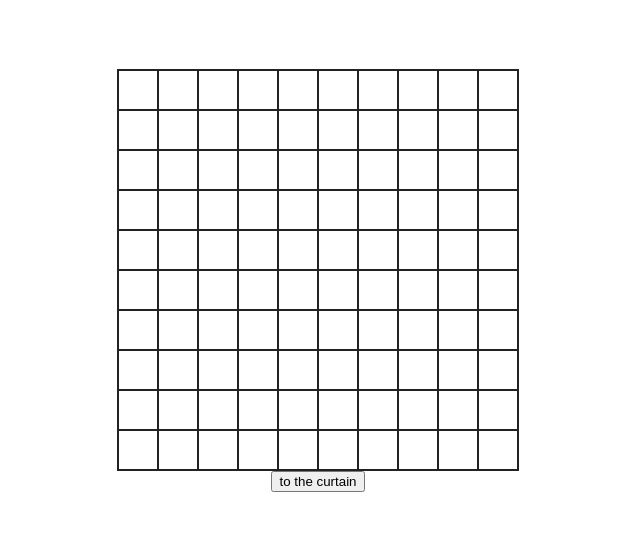
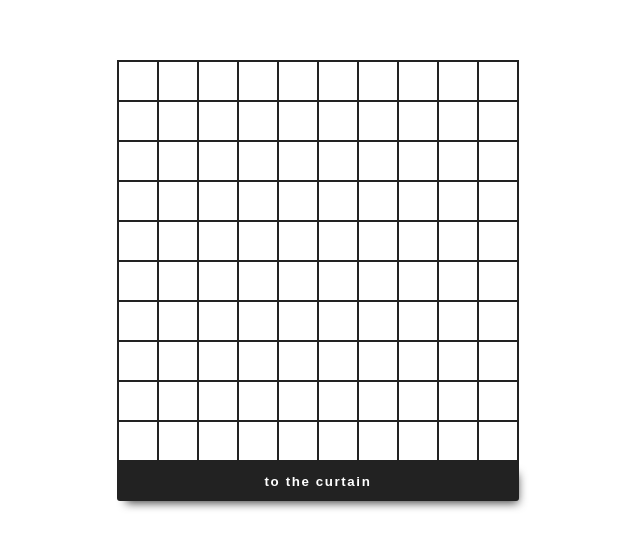
Before and after one commit to ManickYoj/WaterCurtain-2, a website: page index.html in a window 1280 px wide. Shown: the part 128-676 px from the top of the page, without its empty margins (322-962 px from the left). Drawn offline with Linux system fonts and the light colour scheme.

Commit message:
Changed button styling to be more attractive.

```diff
--- a/index.html
+++ b/index.html
@@ -10,7 +10,7 @@
                     <!-- pattern-squares display here -->
                 </div>
                 <div class="flex-parent flex-hcenter">
-                    <button onclick="sendPattern()"> to the curtain </button>
+                    <button class="important-btn" onclick="sendPattern()"> to the curtain </button>
                 </div>
             </div>
         </div>
--- a/main.css
+++ b/main.css
@@ -1,4 +1,22 @@
-html, body { height: 100%; }
+/* -- FONTS -- */
+@font-face {
+    font-family: source-sans-pro;
+    src: url(/fonts/sourcesanspro.otf);
+}
+
+.font-ssp { font-family: source-sans-pro, sans-serif; }
+
+
+/* -- PAGE/GENERAL STYLES -- */
+html, body {
+    height: 100%;
+    font-family: source-sans-pro, sans-serif;
+}
+
+button {
+    border: none;
+    outline: none;
+}
 
 .full-height { height: 100%; }
 
@@ -6,6 +24,8 @@ html, body { height: 100%; }
 .flex-hcenter { justify-content: center; }
 .flex-vcenter { align-items: center; }
 
+
+/* -- ELEMENT STYLING -- */
 #content {}
 #pattern-control { border: 1px solid #222; }
 
@@ -21,3 +41,19 @@ html, body { height: 100%; }
 
 [data-set=false] { background-color: transparent; }
 [data-set=true] { background-color: #222; }
+
+.important-btn {
+    background-color: #222;
+    color: white;
+    font-weight: 700;
+    letter-spacing: .1rem;
+    padding: .75rem;
+    box-shadow: 4px 7px 10px -5px #444;;
+    width: 100%;
+    border-bottom-left-radius: 3px;
+    border-bottom-right-radius: 3px;
+}
+
+.important-btn:hover {
+    box-shadow: none;
+}
```
